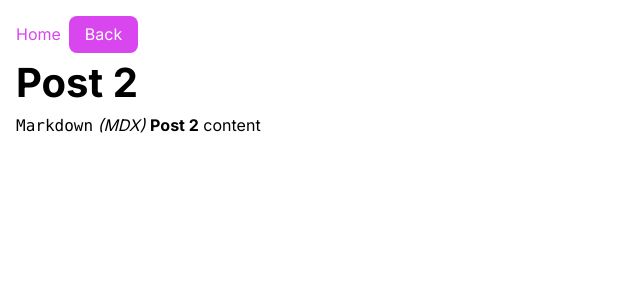
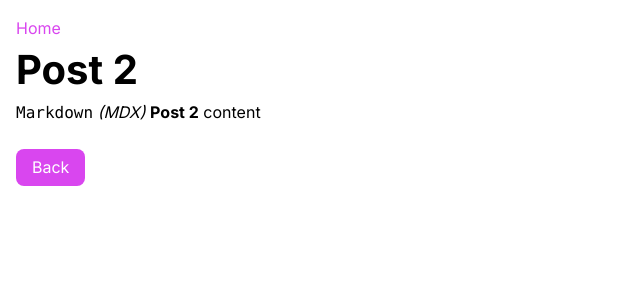
Before and after one commit to emanuelefavero/next-markdown-blog-app-router, a Next.js app: page /post-2 in a window 1280 px wide. Shown: the top 300 px of the page, without its empty margins (0-640 px from the left). Built offline with nearby package versions, Linux system fonts and the light colour scheme.

Commit message:
move BackButton to MDX pages

```diff
--- a/app/(blog)/post-1/page.mdx
+++ b/app/(blog)/post-1/page.mdx
@@ -1,3 +1,5 @@
+import BackButton from '@/app/_components/BackButton'
+
 # Post 1
 
 `Markdown` _(MDX)_ **Post 1** content
@@ -5,3 +7,5 @@
 &nbsp;
 
 > TIP: You can also import and use React components in your MDX files
+
+<BackButton />
--- a/app/(blog)/post-2/page.mdx
+++ b/app/(blog)/post-2/page.mdx
@@ -1,5 +1,9 @@
+import BackButton from '@/app/_components/BackButton'
+
 # Post 2
 
 `Markdown` _(MDX)_ **Post 2** content
 
 &nbsp;
+
+<BackButton />
--- a/app/(blog)/post-3/page.mdx
+++ b/app/(blog)/post-3/page.mdx
@@ -1,5 +1,9 @@
+import BackButton from '@/app/_components/BackButton'
+
 # Post 3
 
 `Markdown` _(MDX)_ **Post 3** content
 
 &nbsp;
+
+<BackButton />
--- a/app/_components/HomeButton.tsx
+++ b/app/_components/HomeButton.tsx
@@ -10,7 +10,7 @@ export default function HomeButton() {
     <Link
       href='/'
       aria-disabled={path === '/'}
-      className={`${path === '/' ? 'pointer-events-none text-white' : 'mr-2'}`}
+      className={`${path === '/' && 'pointer-events-none text-white'}`}
     >
       Home
     </Link>
--- a/app/layout.tsx
+++ b/app/layout.tsx
@@ -1,7 +1,6 @@
 import type { Metadata } from 'next'
 import { Inter } from 'next/font/google'
 import './globals.css'
-import BackButton from './_components/BackButton'
 import HomeButton from './_components/HomeButton'
 
 const inter = Inter({ subsets: ['latin'] })
@@ -21,7 +20,6 @@ export default function RootLayout({
       <body className={inter.className}>
         <header>
           <HomeButton />
-          <BackButton />
         </header>
         {children}
       </body>
```
